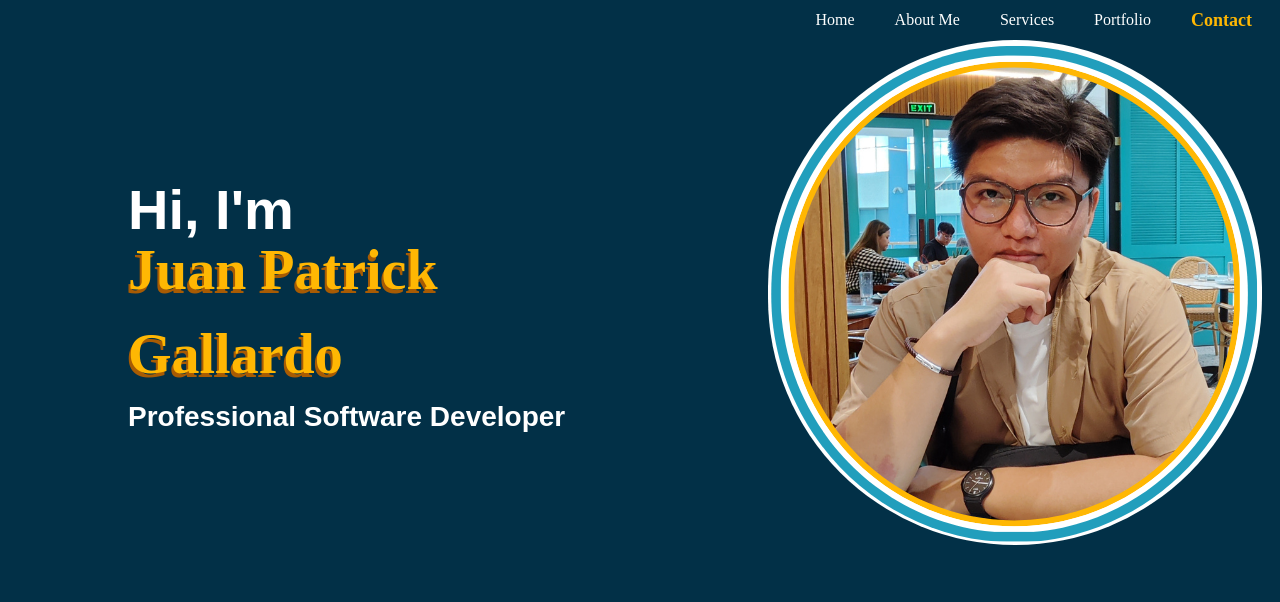
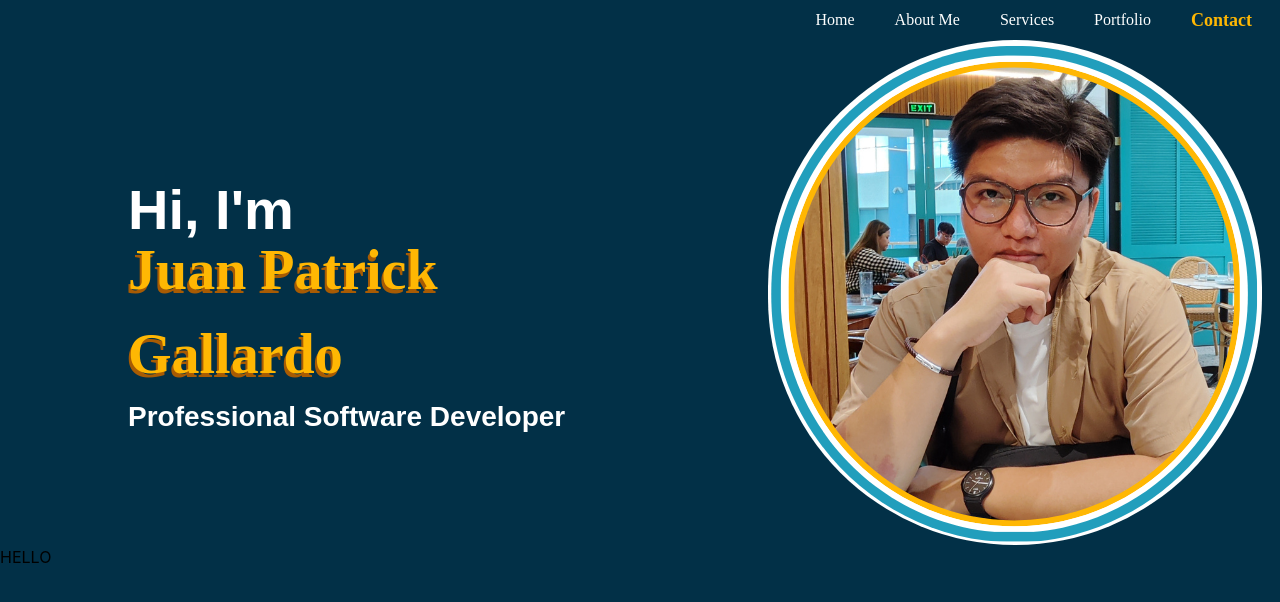
Before and after one commit to pat-gallardo/portfolio-website, a React (Create React App) app in the folder frontend/: page / in a window 1280 px wide. Shown: the top 602 px of the page. Built offline with nearby package versions, Linux system fonts and the light colour scheme.

Commit message:
Added div tag for testing

```diff
--- a/frontend/src/components/dashboard.tsx
+++ b/frontend/src/components/dashboard.tsx
@@ -6,6 +6,7 @@ const Dashboard = () => {
         <div className="overflow-x-hidden">
           <Navbar />
           <Intro />
+          <p>HELLO</p>
         </div>
     )
 }
```
